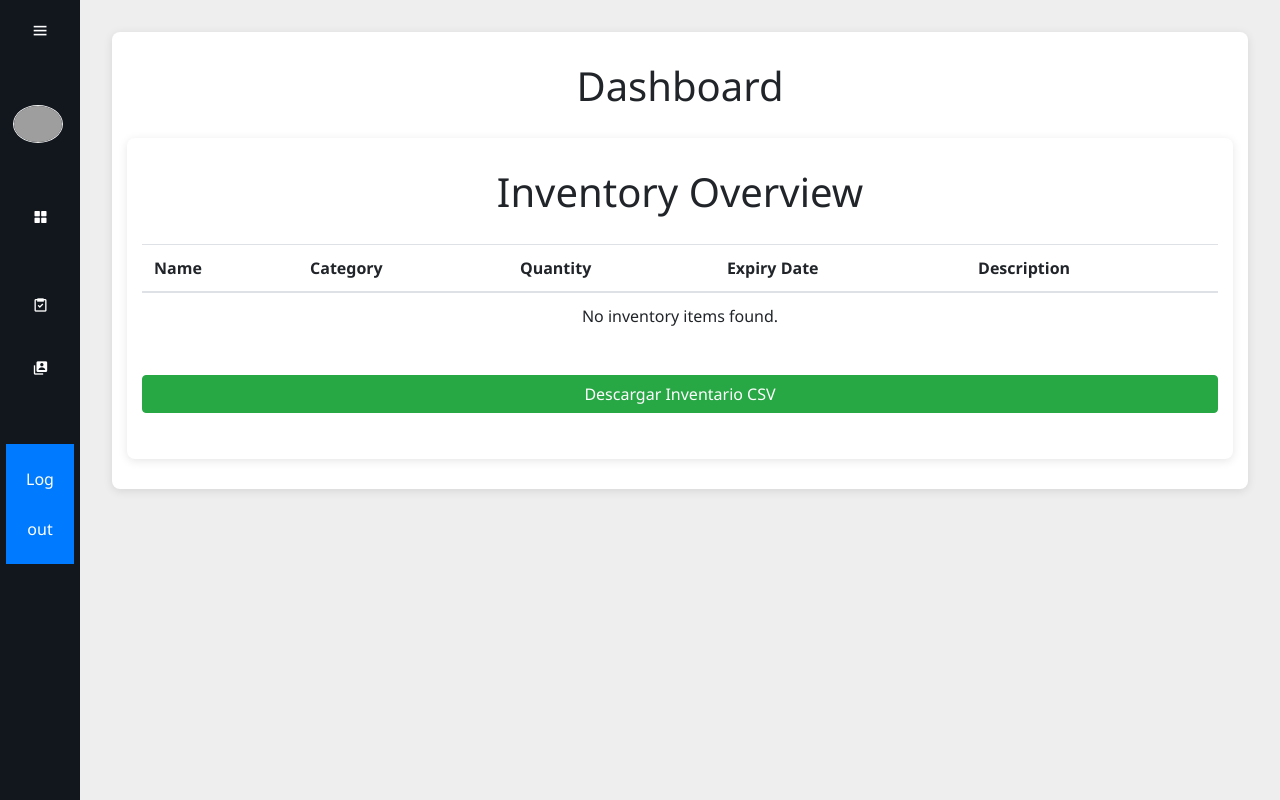
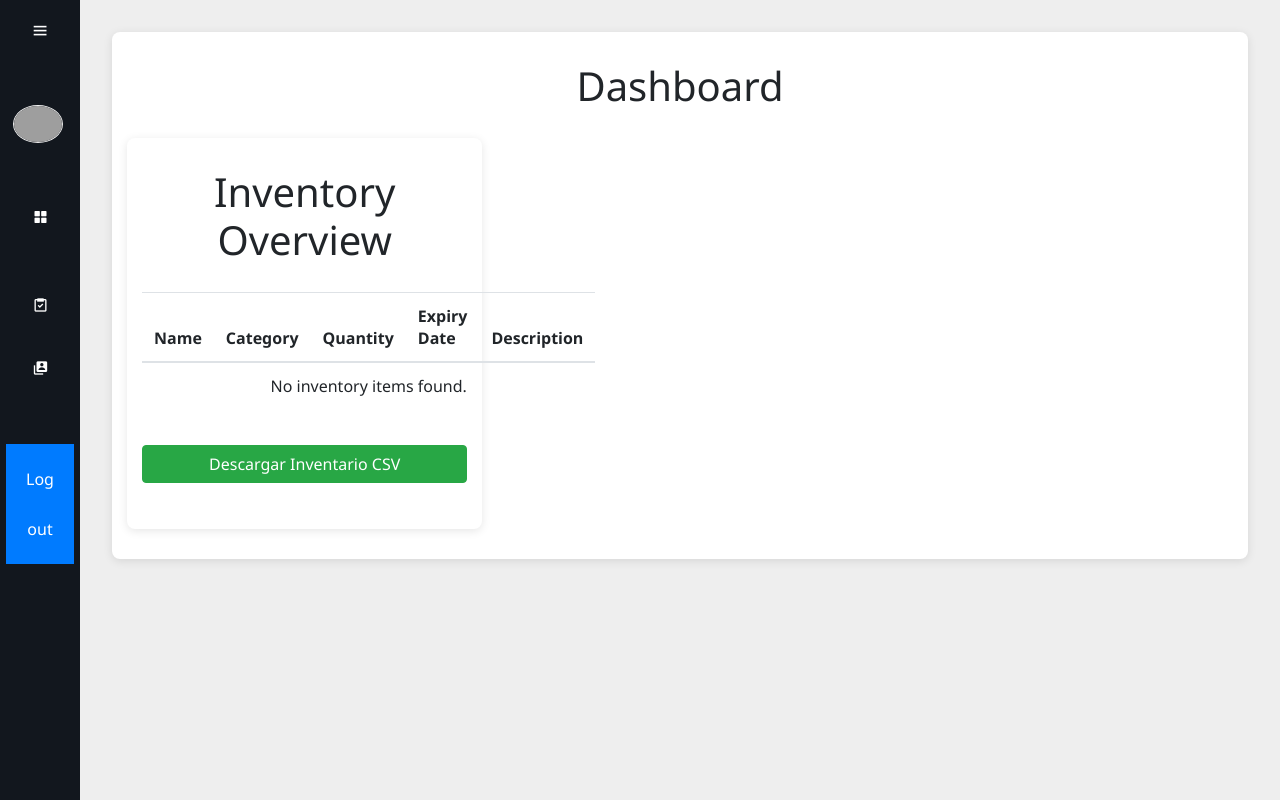
Before and after one commit to ana-chenoweth/ProyectoPizzas, a Django app: page / in a window 1280 px wide. Run offline with Django 5.2, Linux system fonts and the light colour scheme; the visitor is signed in with stand-in values (Sample User, id 1); data that the repository does not hold is empty; some libraries are stand-ins or nearby versions; grey boxes are pictures that could not be loaded.

Commit message:
errores menores

```diff
--- a/MyPizzeria/base/static/css/dashboard.css
+++ b/MyPizzeria/base/static/css/dashboard.css
@@ -148,7 +148,7 @@
   display: none;
 }
 
-./*main-content {
+/*.main-content {
   position: relative;
   background-color: #eee;
   min-height: 100vh;
@@ -201,7 +201,7 @@
 .container {
   display: grid;
   gap: 20px;
-  /grid-template-columns: repeat(auto-fill, minmax(300px, 1fr)); / Responsive two-column layout */
+  grid-template-columns: repeat(auto-fill, minmax(300px, 1fr)); /* Responsive two-column layout */
   max-width: 1200px; /* Center content and limit max width */
   width: 200%;
   background-color: #fff;
```
